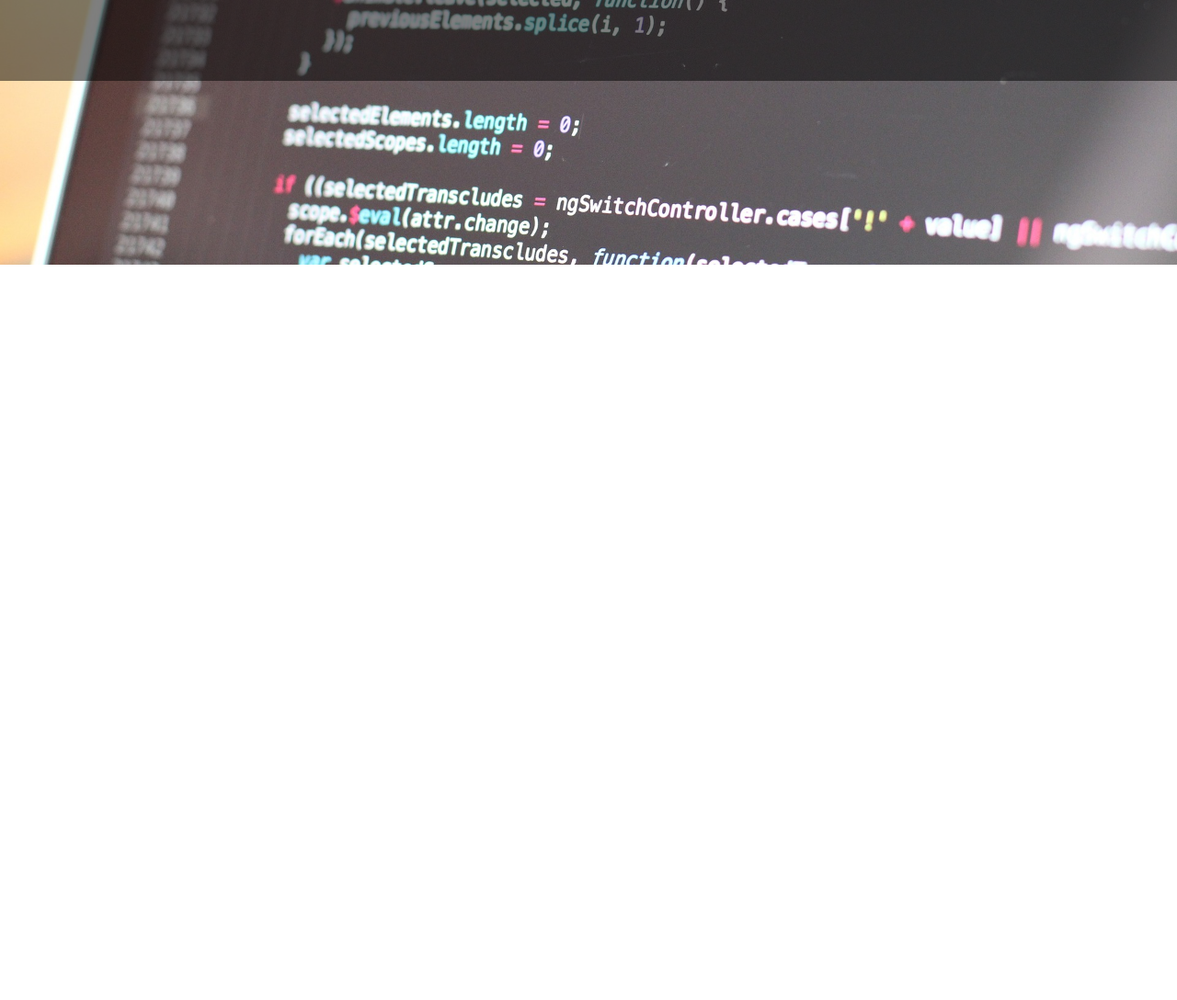
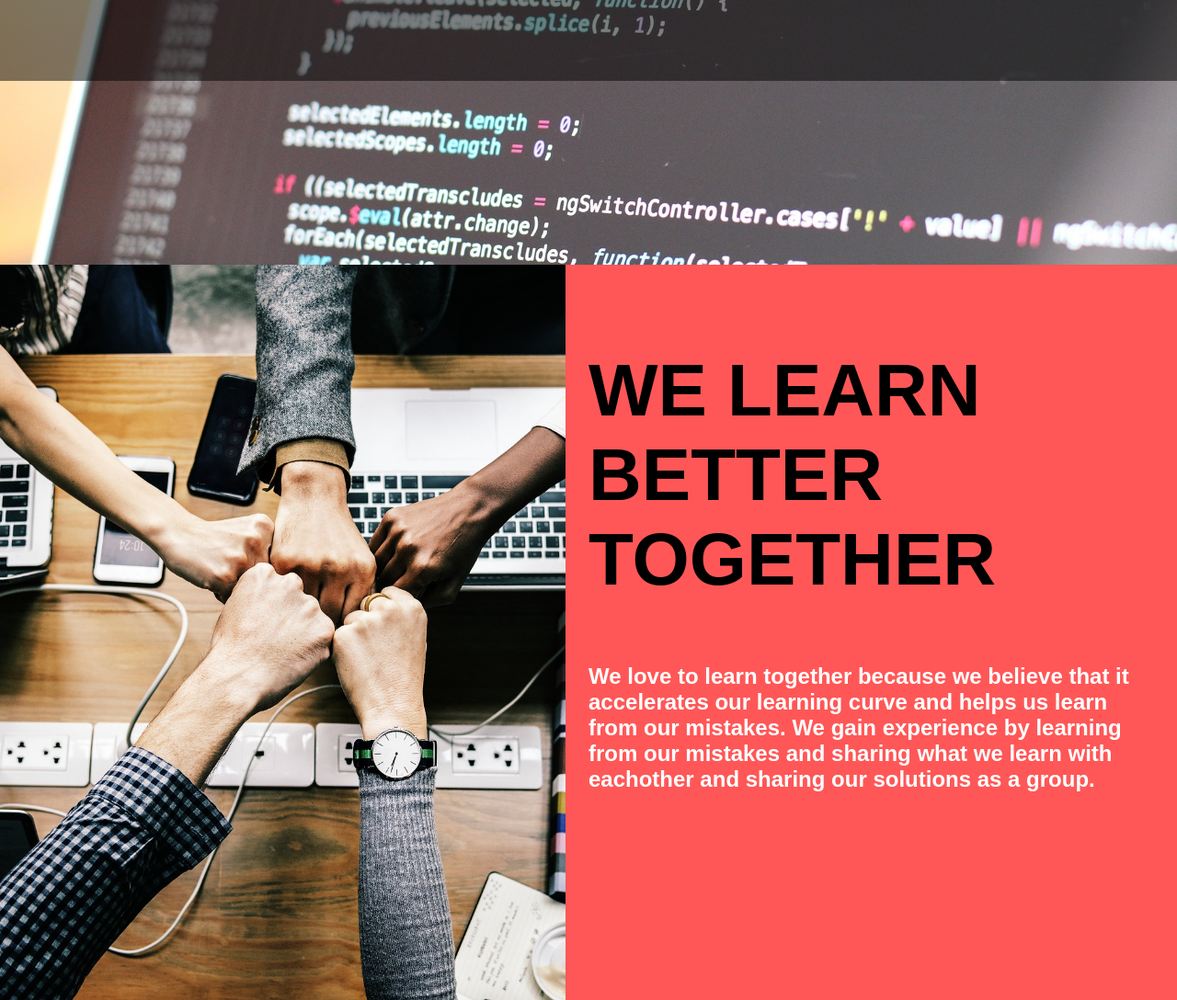
Before and after one commit to DevsPlusPlus/learn-javascript-together-is-better, a plain HTML site: page index.html in a window 1280 px wide. Shown: the part 512-1600 px from the top of the page at 92% size. Before the commit the page ends 800 px from the top, so only its background shows below. Drawn offline with Linux system fonts and the light colour scheme.

Commit message:
Started Learn Together Section

```diff
--- a/index.html
+++ b/index.html
@@ -14,7 +14,15 @@
             <h3 class="tag-line" >learn javascript is better together</h3>
             <button class="button">learn more</button>
         </div>
-
+    </section>
+    <section id="learn-together">
+      <div id="learn-image"></div>
+      <div id="learn-info">
+        <h1 class="section-header">WE LEARN BETTER TOGETHER</h1>
+        <h3 class="section-info">We love to learn together because we believe that it accelerates
+         our learning curve and helps us learn from our mistakes.  We gain experience by learning from
+        our mistakes and sharing what we learn with eachother and sharing our solutions as a group.</h3>
+      </div>
     </section>
 </body>
 </html>
--- a/src/style.css
+++ b/src/style.css
@@ -54,3 +54,34 @@ body{
 .button:hover{
     background-color:var(--main-color-darker);
 }
+
+/***** Learn Together Section *****/
+#learn-together {
+  height: 100vh;
+  width: 100vw;
+  display: flex;
+}
+
+#learn-image {
+  height: 100%;
+  width: 50%;
+  background-image: url('../imgs/team-3373638_1920.jpg');
+  background-size: cover;
+  background-position: center;
+  background-repeat: no-repeat;
+}
+
+#learn-info {
+  background-color: var(--main-color);
+  width: 50%;
+  padding: 25px 25px 0 25px;
+}
+
+.section-header {
+  font-size: 5em;
+}
+
+.section-info {
+  font-size: 1.5em;
+  color: #fff;
+}
```
